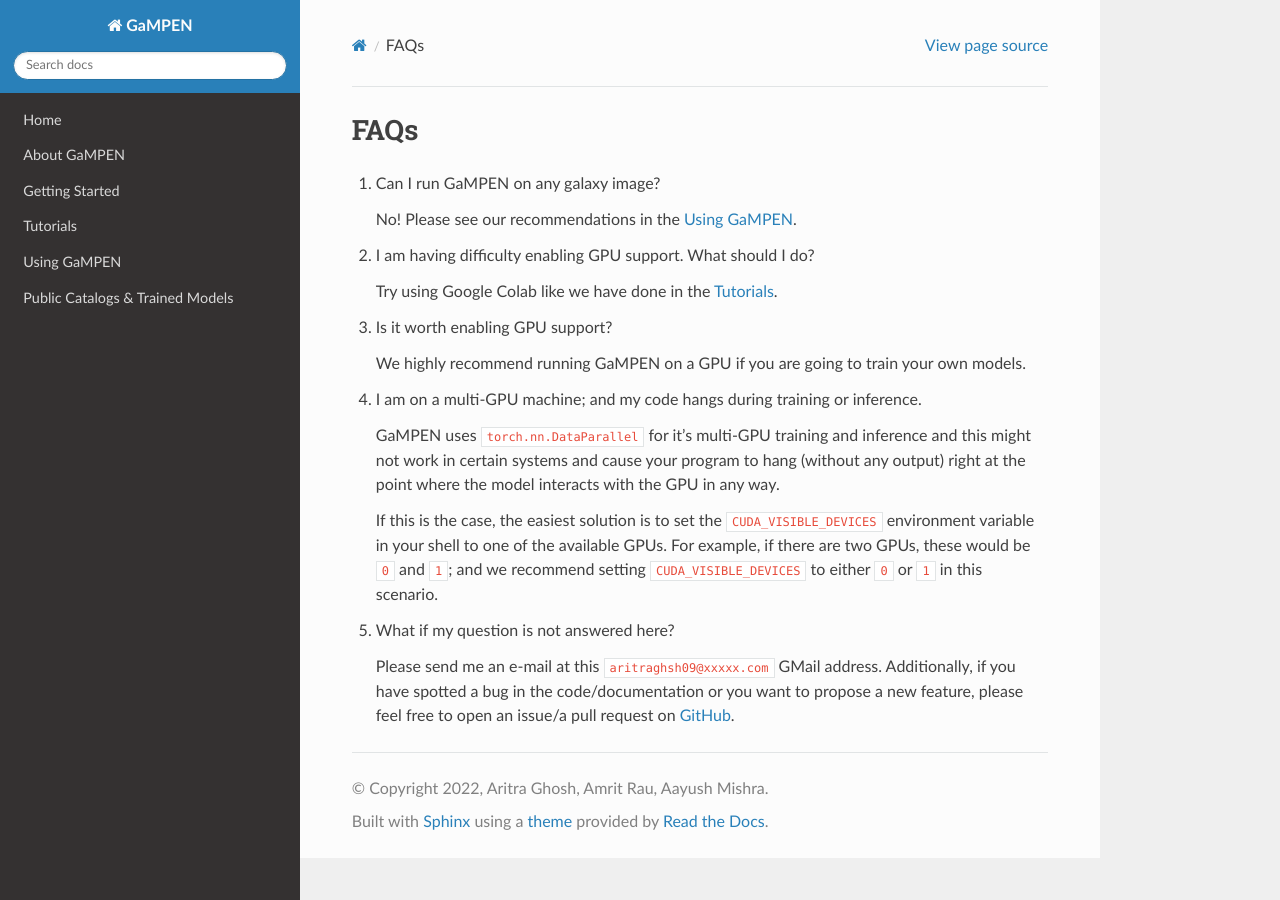
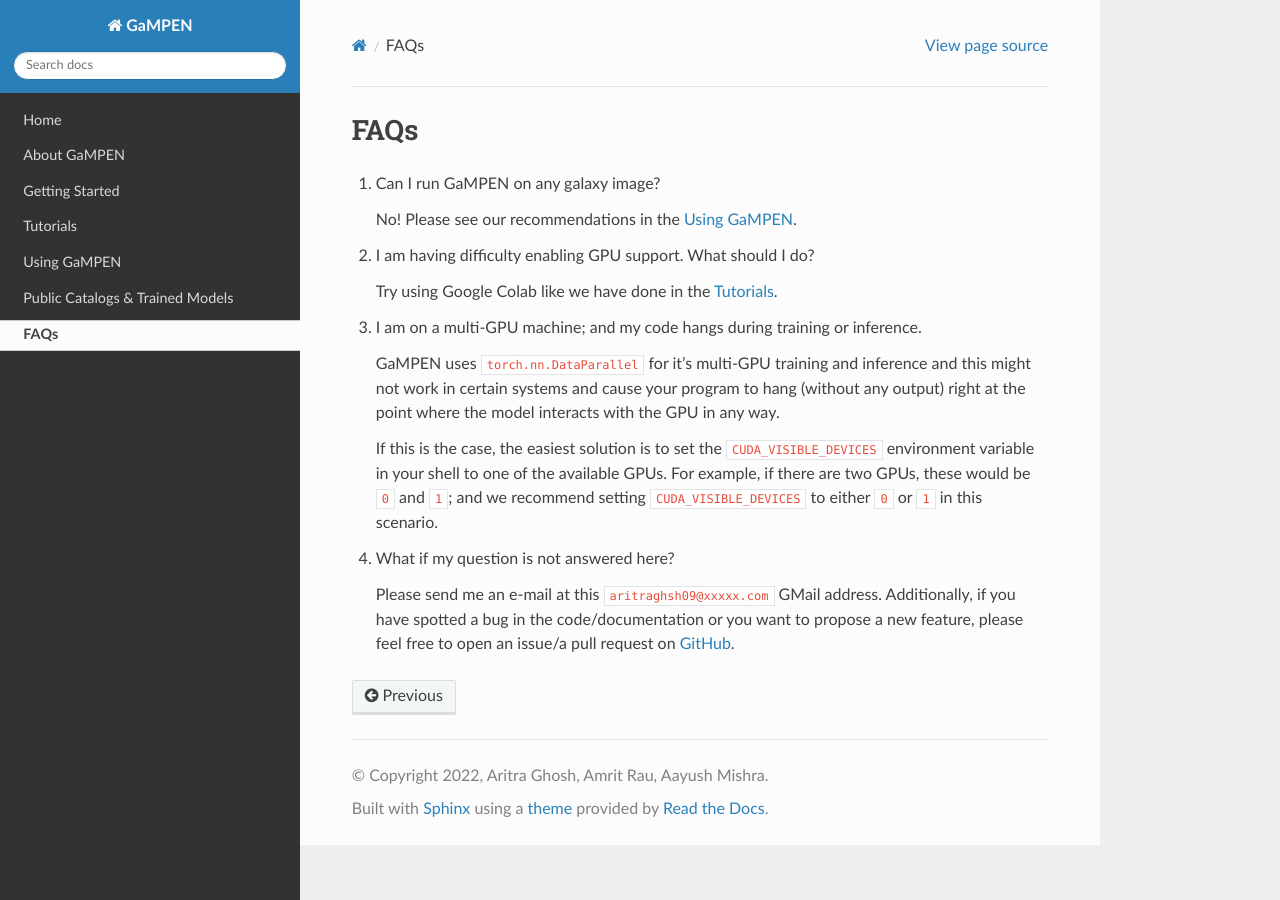
Before and after one commit to aritraghsh09/GaMPEN, a Sphinx documentation site: the page built from docs/source/FAQs.md, in a window 1280 px wide. Built offline with Sphinx 7.4.7 and the Read the Docs theme 3.1.0, drawn with Linux system fonts in a browser that asks for light colours; pages that are not in the unit, such as notebooks, are missing from menus.

Commit message:
Making FAQs visible on landing page

```diff
--- a/docs/source/FAQs.md
+++ b/docs/source/FAQs.md
@@ -10,18 +10,13 @@
     Try using Google Colab like we have done in the [Tutorials](Tutorials).
 
 
-3. Is it worth enabling GPU support?
-
-    We highly recommend running GaMPEN on a GPU if you are going to train your own models.
-
-
-4. I am on a multi-GPU machine; and my code hangs during training or inference.
+3. I am on a multi-GPU machine; and my code hangs during training or inference.
 
     GaMPEN uses `torch.nn.DataParallel` for it's multi-GPU training and inference and this might not work in certain systems and cause your program to hang (without any output) right at the point where the model interacts with the GPU in any way.
 
     If this is the case, the easiest solution is to set the `CUDA_VISIBLE_DEVICES` environment variable in your shell to one of the available GPUs. For example, if there are two GPUs, these would be `0` and `1`; and we recommend setting `CUDA_VISIBLE_DEVICES` to either `0` or `1` in this scenario.
 
 
-5. What if my question is not answered here?
+4. What if my question is not answered here?
 
     Please send me an e-mail at this ``aritraghsh09@xxxxx.com`` GMail address. Additionally, if you have spotted a bug in the code/documentation or you want to propose a new feature, please feel free to open an issue/a pull request on [GitHub](https://github.com/aritraghsh09/GaMorNet).
```
Also changed, not shown: docs/source/index.md (+1 -0 lines).
